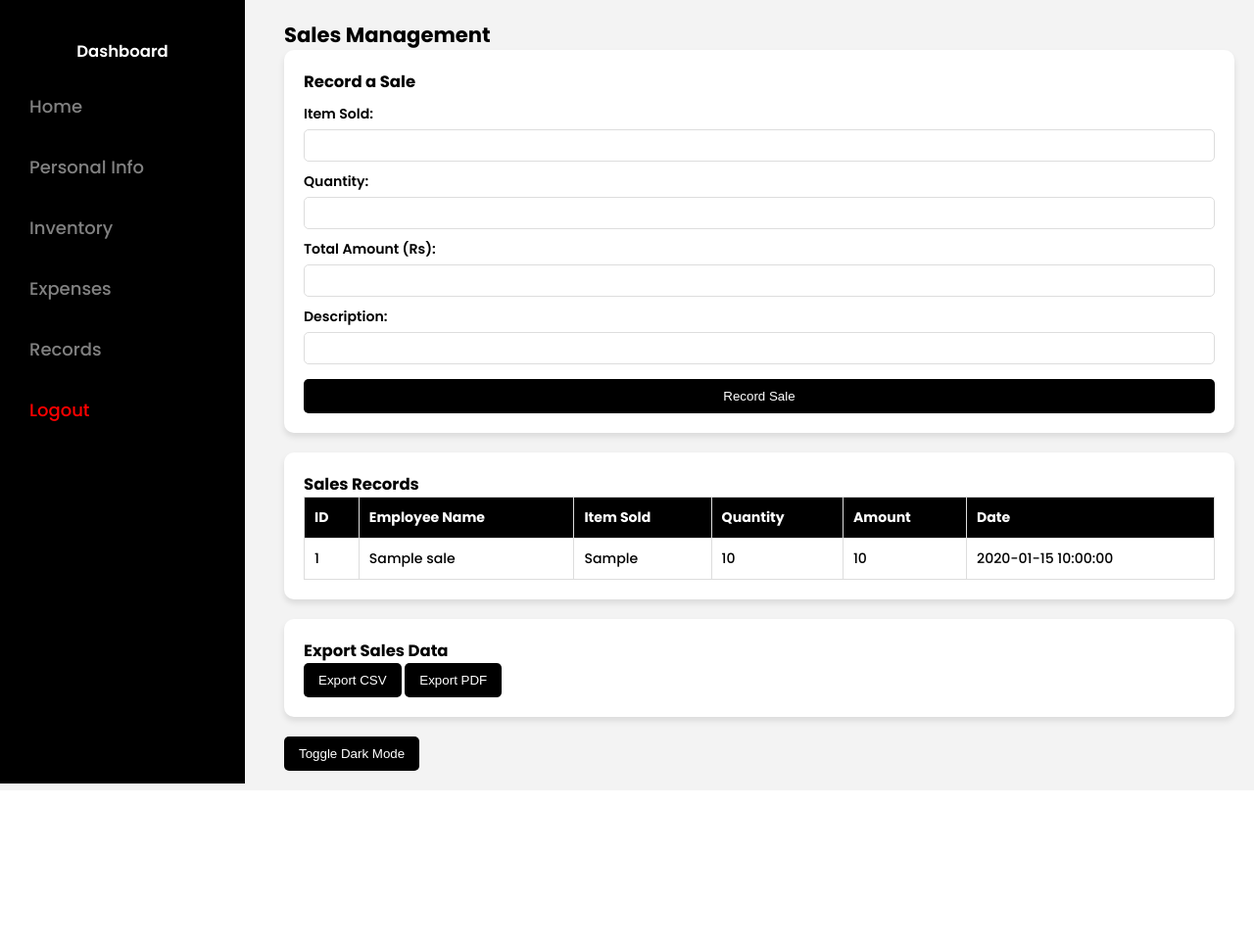
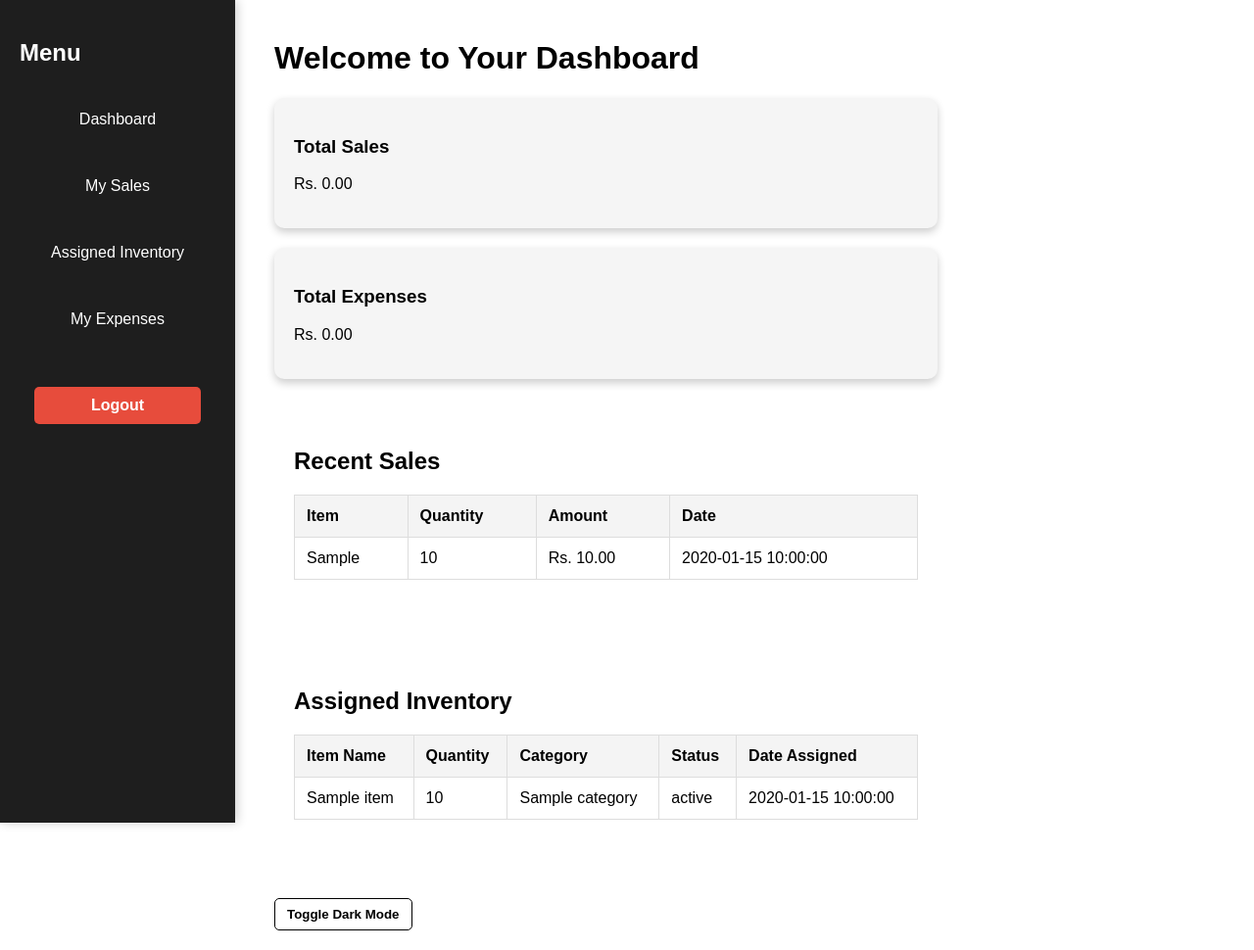
Before and after one commit to hasanrazat/Flask_Inventory_Mgmt, a Flask app: template templates/employee_dashboard.html in a window 1280 px wide. Shown: the whole page at 98% size. Before the commit the page ends 800 px from the top, so only its background shows below. Run offline with Flask 3, Linux system fonts and the light colour scheme; the template is opened without the code that fills it: most values are stand-ins (such as "Sample title", 1, 10 or a date in 2020).

Commit message:
Update employee_dashboard.html

```diff
--- a/templates/employee_dashboard.html
+++ b/templates/employee_dashboard.html
@@ -3,67 +3,87 @@
 <head>
     <meta charset="UTF-8">
     <meta name="viewport" content="width=device-width, initial-scale=1.0">
-    <title>Sales Management</title>
-    <link rel="stylesheet" href="{{ url_for('static', filename='css/sales.css') }}">
+    <title>Employee Dashboard</title>
+    <link rel="stylesheet" href="{{ url_for('static', filename='css/style.css') }}">
+    <style>
+        table {
+            width: 100%;
+            border-collapse: collapse;
+            margin: 20px 0;
+        }
+
+        th, td {
+            border: 1px solid #ddd;
+            padding: 12px;
+            text-align: left;
+        }
+
+        th {
+            background-color: #f4f4f4;
+            transition: background-color 0.3s ease;
+        }
+
+        .section {
+            margin: 30px 0;
+            padding: 20px;
+        }
+
+        /* Dark mode styles */
+        body.dark-mode th {
+            background-color: #130e0e;
+            color: #fff;
+        }
+    </style>
 </head>
 <body>
-    <div class="dashboard-container">
-        <!-- Sidebar -->
+    <div class="wrapper">
+        <!-- Sidebar Navigation -->
         <nav class="sidebar">
-            <h3>Dashboard</h3>
+            <h2>Menu</h2>
             <ul>
-                <li><a href="{{ url_for('owner_dashboard') }}">Home</a></li>
-                <li><a href="{{ url_for('personal_info') }}">Personal Info</a></li>
-                <li><a href="{{ url_for('inventory') }}">Inventory</a></li>
-                <li><a href="{{ url_for('expenses') }}">Expenses</a></li>
-                <li><a href="{{ url_for('records') }}">Records</a></li>
-                <li><a href="{{ url_for('logout') }}" class="logout-btn">Logout</a></li>
+                <li><a href="{{ url_for('employee_dashboard') }}">Dashboard</a></li>
+                <li><a href="{{ url_for('my_sales') }}">My Sales</a></li>
+                <li><a href="{{ url_for('assigned_inventory') }}">Assigned Inventory</a></li>
+                <li><a href="{{ url_for('my_expenses') }}">My Expenses</a></li>
+                <!-- Add a specific class to the logout button -->
+                <li><a href="{{ url_for('logout') }}" class="btn-logout">Logout</a></li>
             </ul>
         </nav>
+
         <!-- Main Content -->
         <div class="main-content">
-        <h2>Sales Management</h2>
+            <h1>Welcome to Your Dashboard</h1>
 
+            <!-- Summary Cards -->
+            <div class="summary-cards">
                 <div class="card">
-            <h3>Record a Sale</h3>
-            <form action="{{ url_for('add_owner_sale') }}" method="POST">
-                <label for="item">Item Sold:</label>
-                <input type="text" id="item" name="item" required>
-
-                <label for="quantity">Quantity:</label>
-                <input type="number" id="quantity" name="quantity" required>
-
-                <label for="amount">Total Amount (Rs):</label>
-                <input type="number" id="amount" name="amount" required>
-
-                <label for="description">Description:</label>
-                <input type="text" id="description" name="description">
-
-                <button type="submit" class="btn-primary">Record Sale</button>
-            </form>
+                    <h3>Total Sales</h3>
+                    <p>Rs. {{ "%.2f"|format(total_sales) }}</p>
+                </div>
+                <div class="card">
+                    <h3>Total Expenses</h3>
+                    <p>Rs. {{ "%.2f"|format(total_expenses) }}</p>
+                </div>
             </div>
 
-        <div class="card">
-            <h3>Sales Records</h3>
+            <!-- Recent Sales Table -->
+            <div class="section">
+                <h2>Recent Sales</h2>
                 <table>
                     <thead>
                         <tr>
-                        <th>ID</th>
-                        <th>Employee Name</th>
-                        <th>Item Sold</th>
+                            <th>Item</th>
                             <th>Quantity</th>
                             <th>Amount</th>
                             <th>Date</th>
                         </tr>
                     </thead>
                     <tbody>
-                    {% for sale in sales %}
+                        {% for sale in recent_sales %}
                         <tr>
-                        <td>{{ sale.id }}</td>
-                        <td>{{ sale.name }}</td>
                             <td>{{ sale.item_sold }}</td>
                             <td>{{ sale.quantity }}</td>
-                        <td>{{ sale.amount }}</td>
+                            <td>Rs. {{ "%.2f"|format(sale.amount) }}</td>
                             <td>{{ sale.date }}</td>
                         </tr>
                         {% endfor %}
@@ -71,14 +91,36 @@
                 </table>
             </div>
 
-        <!-- Export Sales Data -->
-        <div class="card">
-            <h3>Export Sales Data</h3>
-            <a href="{{ url_for('export_sales_csv') }}"><button class="btn-primary">Export CSV</button></a>
-            <a href="{{ url_for('export_sales_pdf') }}"><button class="btn-primary">Export PDF</button></a>
+            <!-- Assigned Inventory Table -->
+            <div class="section">
+                <h2>Assigned Inventory</h2>
+                <table>
+                    <thead>
+                        <tr>
+                            <th>Item Name</th>
+                            <th>Quantity</th>
+                            <th>Category</th>
+                            <th>Status</th>
+                            <th>Date Assigned</th>
+                        </tr>
+                    </thead>
+                    <tbody>
+                        {% for item in assigned_inventory %}
+                        <tr>
+                            <td>{{ item.item_name }}</td>
+                            <td>{{ item.quantity }}</td>
+                            <td>{{ item.category }}</td>
+                            <td>{{ item.status }}</td>
+                            <td>{{ item.date }}</td>
+                        </tr>
+                        {% endfor %}
+                    </tbody>
+                </table>
             </div>
 
+            <!-- Dark Mode Toggle -->
             <button id="dark-mode-toggle" class="toggle-btn">Toggle Dark Mode</button>
+        </div>
     </div>
 
     <script src="{{ url_for('static', filename='js/script.js') }}"></script>
```
Lines whose indentation alone changed are shown as unchanged.
